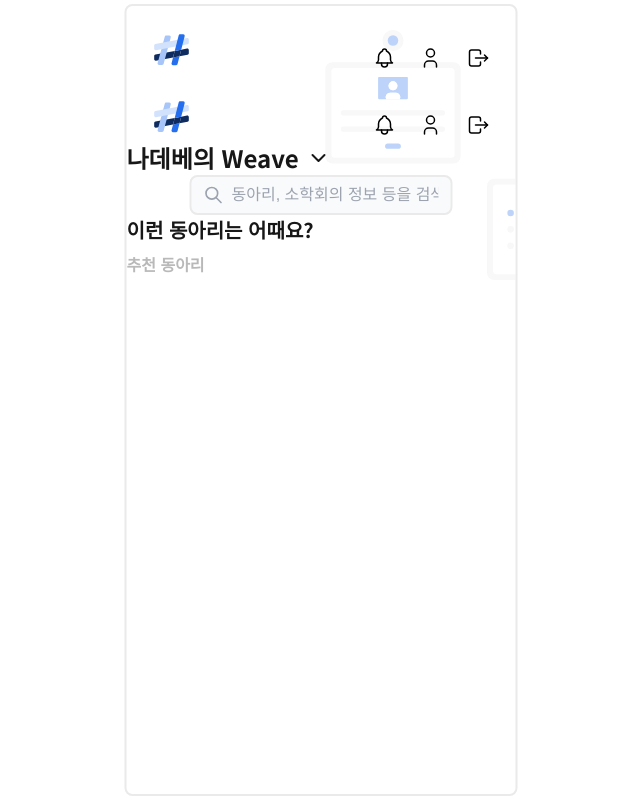
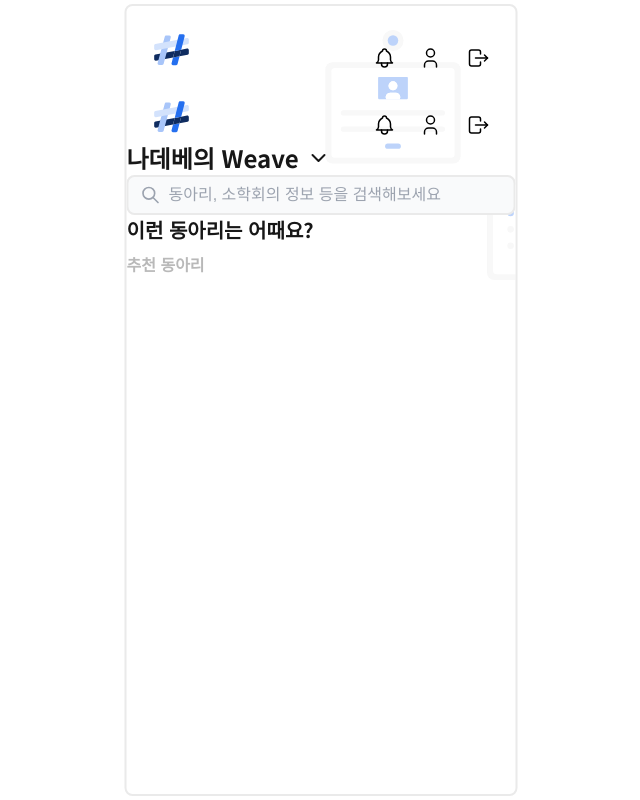
Before and after one commit to Ajou-DB-2024/ProjectNONAME-FE, a Next.js app: page / in a window 1280 px wide. Shown: the whole page, without its empty margins (319-959 px from the left). Built offline with nearby package versions, Linux system fonts and the light colour scheme.

Commit message:
design: 일부 comp 디자인오류 수정

```diff
--- a/src/components/common/GlobalAlert/style.ts
+++ b/src/components/common/GlobalAlert/style.ts
@@ -21,6 +21,8 @@ export const GlobalAlertWrap = styled.section<{$display: boolean, $anim_display:
   position: fixed;
   top: 0;
   left: 0;
+
+  z-index: 10000;
 `;
 
 export const GlobalAlertCover = styled.section`
--- a/src/components/common/SearchBlock/style.ts
+++ b/src/components/common/SearchBlock/style.ts
@@ -8,6 +8,7 @@ export const Container = styled.div`
 `;
 
 export const SearchInputWrapper = styled.div<{ $focused: boolean }>`
+  width: 100%;
   display: flex;
   align-items: center;
   padding: 8px 12px;
```
